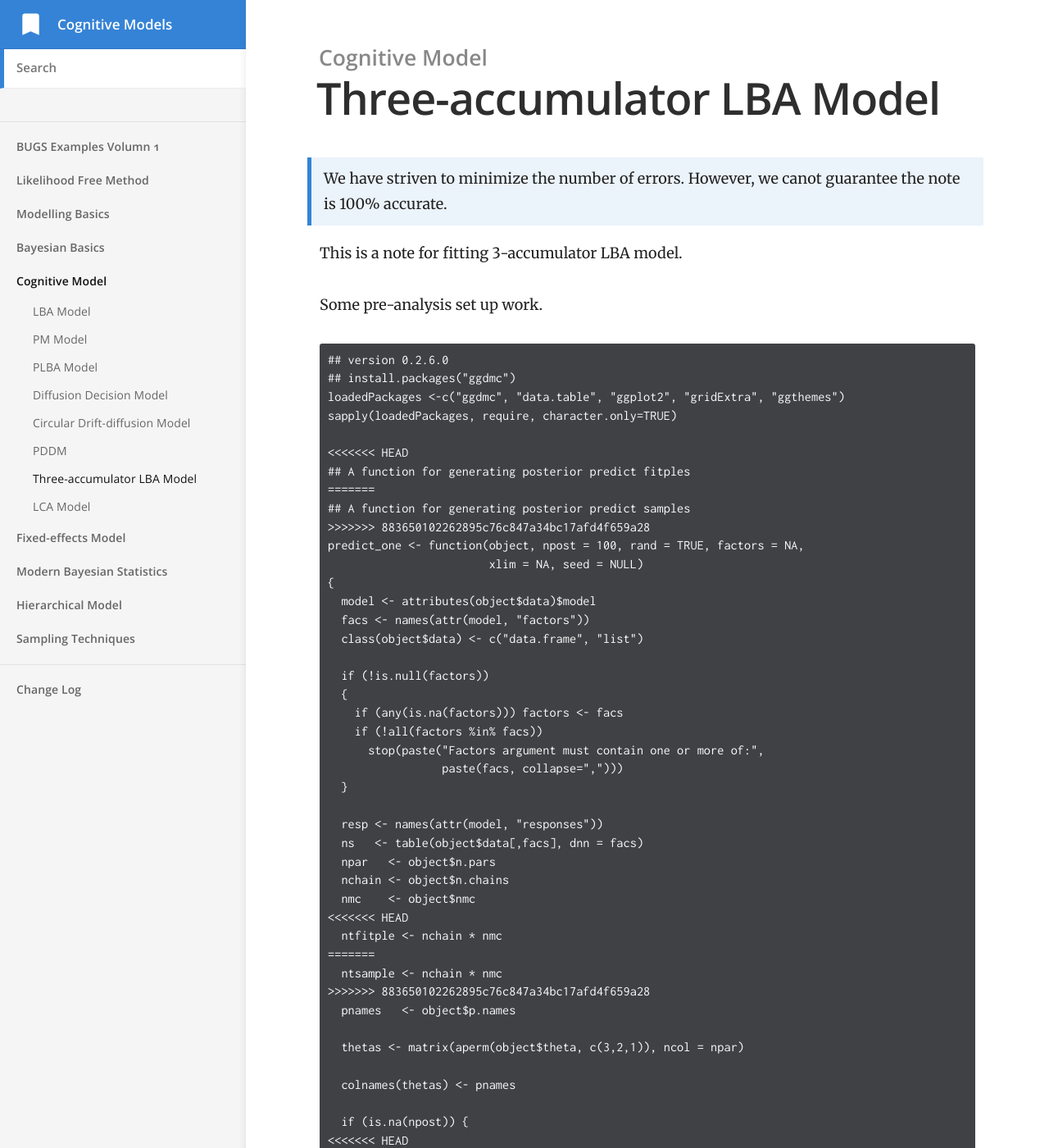
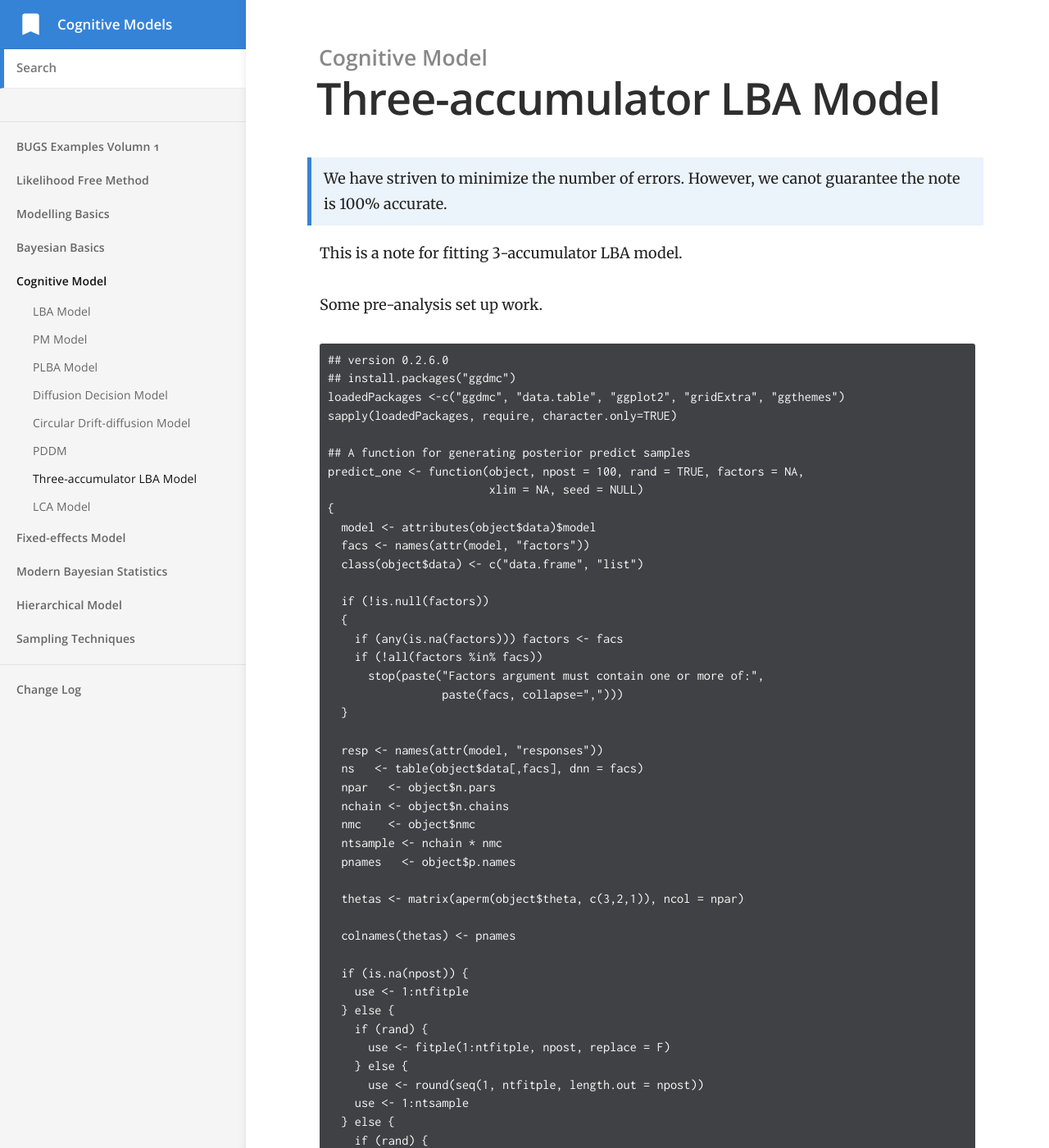
Before and after one commit to yxlin/yxlin.github.io, a Jekyll site: the page built from _docs/cognitive-model/lba3.md, in a window 1280 px wide and 1400 px high. Shown: the whole window at 82% size. Built offline with Jekyll 4.4.1, drawn with Linux system fonts in a browser that asks for light colours; some of the changed text lies outside the part shown.

Commit message:
fixed github random code in lba3

````diff
--- a/_docs/cognitive-model/lba3.md
+++ b/_docs/cognitive-model/lba3.md
@@ -17,11 +17,7 @@ Some pre-analysis set up work.
 loadedPackages <-c("ggdmc", "data.table", "ggplot2", "gridExtra", "ggthemes")
 sapply(loadedPackages, require, character.only=TRUE)
 
-<<<<<<< HEAD
-## A function for generating posterior predict fitples
-=======
 ## A function for generating posterior predict samples
->>>>>>> 883650102262895c76c847a34bc17afd4f659a28
 predict_one <- function(object, npost = 100, rand = TRUE, factors = NA,
                         xlim = NA, seed = NULL)
 {
@@ -42,11 +38,7 @@ predict_one <- function(object, npost = 100, rand = TRUE, factors = NA,
   npar   <- object$n.pars
   nchain <- object$n.chains
   nmc    <- object$nmc
-<<<<<<< HEAD
-  ntfitple <- nchain * nmc
-=======
   ntsample <- nchain * nmc
->>>>>>> 883650102262895c76c847a34bc17afd4f659a28
   pnames   <- object$p.names
 
   thetas <- matrix(aperm(object$theta, c(3,2,1)), ncol = npar)
@@ -54,21 +46,18 @@ predict_one <- function(object, npost = 100, rand = TRUE, factors = NA,
   colnames(thetas) <- pnames
 
   if (is.na(npost)) {
-<<<<<<< HEAD
     use <- 1:ntfitple
   } else {
     if (rand) {
       use <- fitple(1:ntfitple, npost, replace = F)
     } else {
       use <- round(seq(1, ntfitple, length.out = npost))
-=======
     use <- 1:ntsample
   } else {
     if (rand) {
       use <- sample(1:ntsample, npost, replace = F)
     } else {
       use <- round(seq(1, ntsample, length.out = npost))
->>>>>>> 883650102262895c76c847a34bc17afd4f659a28
     }
   }
 
@@ -275,15 +264,11 @@ plot(p.prior)
 
 ## Sampling
 
-<<<<<<< HEAD
 The default iteration is 200 for StartNewfitples function.
+
 ```
+## The default iteration is 200 for StartNewsamples function.
 fit0 <- StartNewfitples(dmi, p.prior)
-=======
-The default iteration is 200 for StartNewsamples function.
-```
-fit0 <- StartNewsamples(dmi, p.prior)
->>>>>>> 883650102262895c76c847a34bc17afd4f659a28
 
 ## About 301 s
 fit <- run(fit0)
@@ -312,21 +297,18 @@ plot(fit)
 ```
 
 The trace plot of posterior log-likelihood suggests the chains almost approach the parameter
-<<<<<<< HEAD
 space, so we discard all previous fitples as burn-in. That is, we did not turn on the _add_
 switch. The fitpler reaches the parameter space fast.  It took about
 700 iterations. Note this is a model with 6 parameters and some of them
 (A and B) are correlated.
 
 We ran another 500 (default) iterations and took a fitple every 8 iteration.
-=======
 space, so we discard all previous samples as burn-in. That is, we did not turn on the _add_
 switch. The sampler reaches the parameter space fast.  It took about
 700 iterations. Note this is a model with 6 parameters and some of them
 (A and B) are correlated.
 
 We ran another 500 (default) iterations and took a sample every 8 iteration.
->>>>>>> 883650102262895c76c847a34bc17afd4f659a28
 
 ```
 ## ?run to see add and other options in run function
@@ -334,11 +316,7 @@ We ran another 500 (default) iterations and took a sample every 8 iteration.
 fit <- run(fit, thin=8)
 
 ## The three follow-up checks show the chains are converged and we have drawn
-<<<<<<< HEAD
-## sufficient size of fitples.
-=======
 ## sufficient size of samples.
->>>>>>> 883650102262895c76c847a34bc17afd4f659a28
 plot(fit)
 
 es <- effectiveSize(fit)
@@ -440,7 +418,6 @@ following is one convenient way to transpose them.
 
 ```
 ## First make sure they are indeed needed to be transposed
-<<<<<<< HEAD
 dim(fit0$theta)
 dim(fit0$summed_log_prior)
 dim(fit0$log_likelihoods)
@@ -455,7 +432,6 @@ fit$summed_log_prior <- t(fit$summed_log_prior)
 fit$log_likelihoods <- t(fit$log_likelihoods)
 
 ## Attach the model class to the fitples.
-=======
 dim(sam0$theta)
 dim(sam0$summed_log_prior)
 dim(sam0$log_likelihoods)
@@ -470,7 +446,6 @@ sam$summed_log_prior <- t(sam$summed_log_prior)
 sam$log_likelihoods <- t(sam$log_likelihoods)
 
 ## Attach the model class to the samples.
->>>>>>> 883650102262895c76c847a34bc17afd4f659a28
 class(fit0) <- c("list", "model")
 class(fit) <- c("list", "model")
 
````
